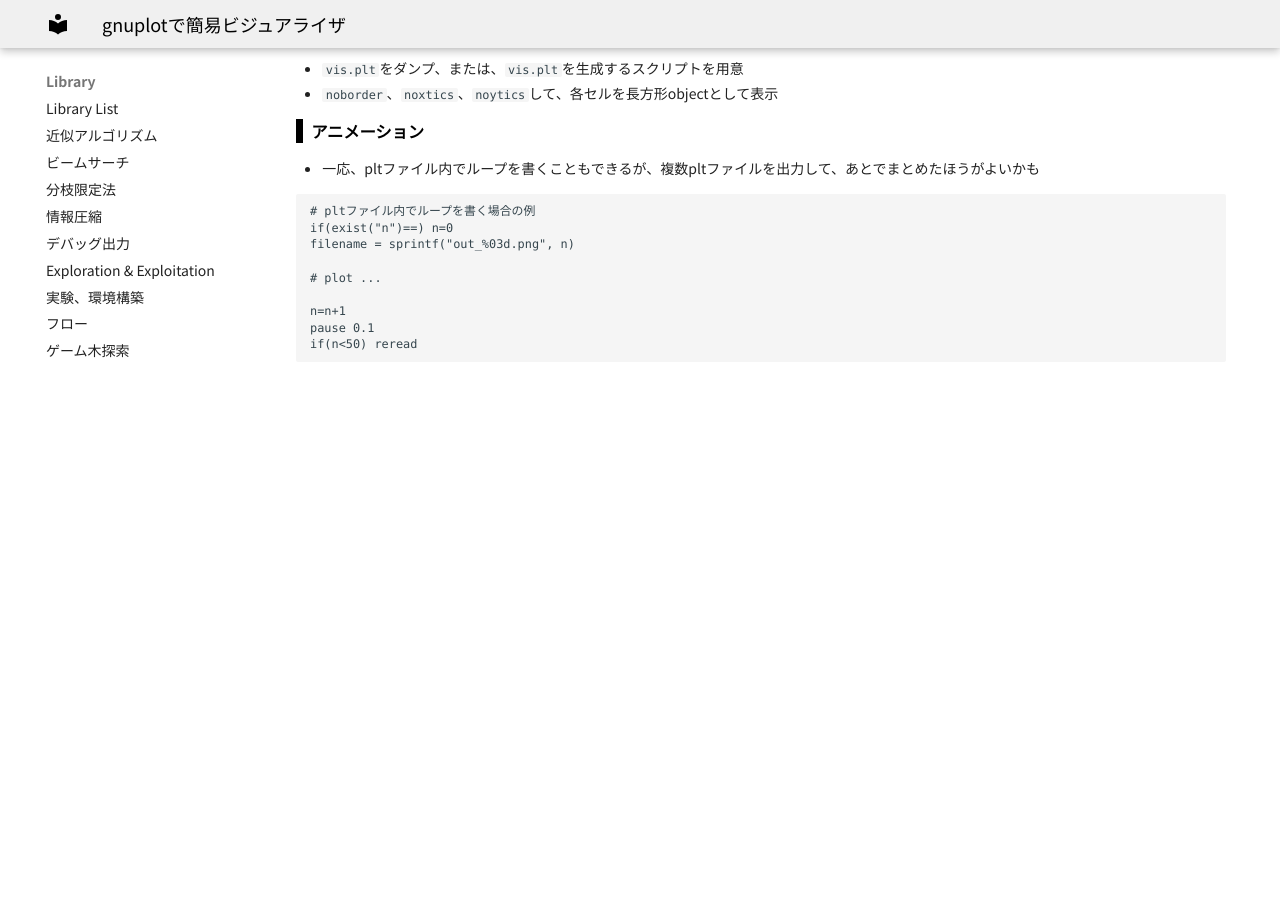
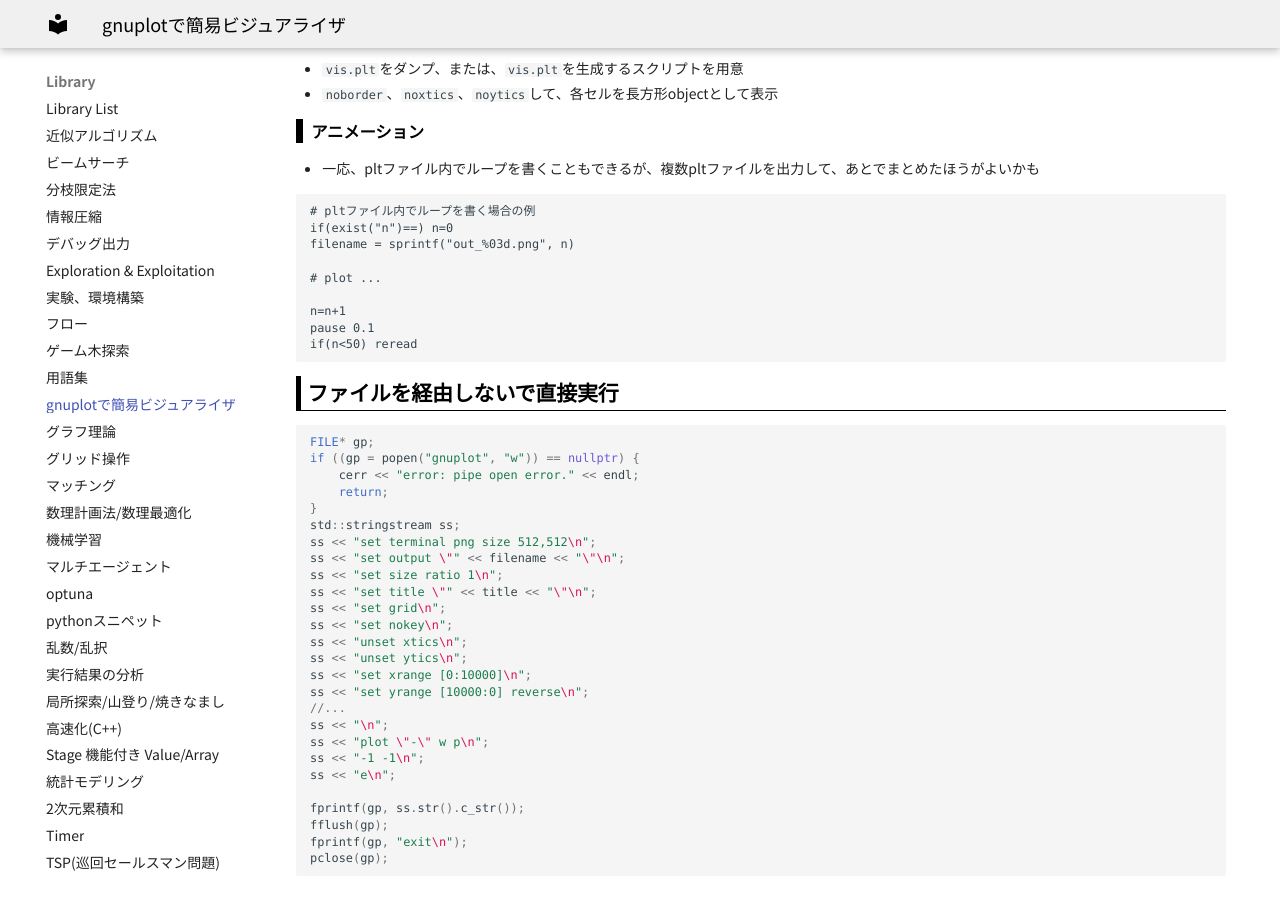
Before and after one commit to jetbead/AtCoderHeuristicContestMemo, an MkDocs documentation site: the page built from docs/Library/gnuplot.md, in a window 1280 px wide and 900 px high, scrolled down 3413 px. Built offline with MkDocs 1.6.1 and Material for MkDocs 9.7.7, drawn with Linux system fonts in a browser that asks for light colours; some web fonts are replaced; before the commit the page ends 3799 px from its top, so only the background shows below that.

Commit message:
modify gnuplot

````diff
--- a/docs/Library/gnuplot.md
+++ b/docs/Library/gnuplot.md
@@ -190,3 +190,34 @@
 pause 0.1
 if(n<50) reread
 ```
+
+## ファイルを経由しないで直接実行
+
+```c++
+FILE* gp;
+if ((gp = popen("gnuplot", "w")) == nullptr) {
+    cerr << "error: pipe open error." << endl;
+    return;
+}
+std::stringstream ss;
+ss << "set terminal png size 512,512\n";
+ss << "set output \"" << filename << "\"\n";
+ss << "set size ratio 1\n";
+ss << "set title \"" << title << "\"\n";
+ss << "set grid\n";
+ss << "set nokey\n";
+ss << "unset xtics\n";
+ss << "unset ytics\n";
+ss << "set xrange [0:10000]\n";
+ss << "set yrange [10000:0] reverse\n";
+//...
+ss << "\n";
+ss << "plot \"-\" w p\n";
+ss << "-1 -1\n";
+ss << "e\n";
+
+fprintf(gp, ss.str().c_str());
+fflush(gp);
+fprintf(gp, "exit\n");
+pclose(gp);
+```
````
